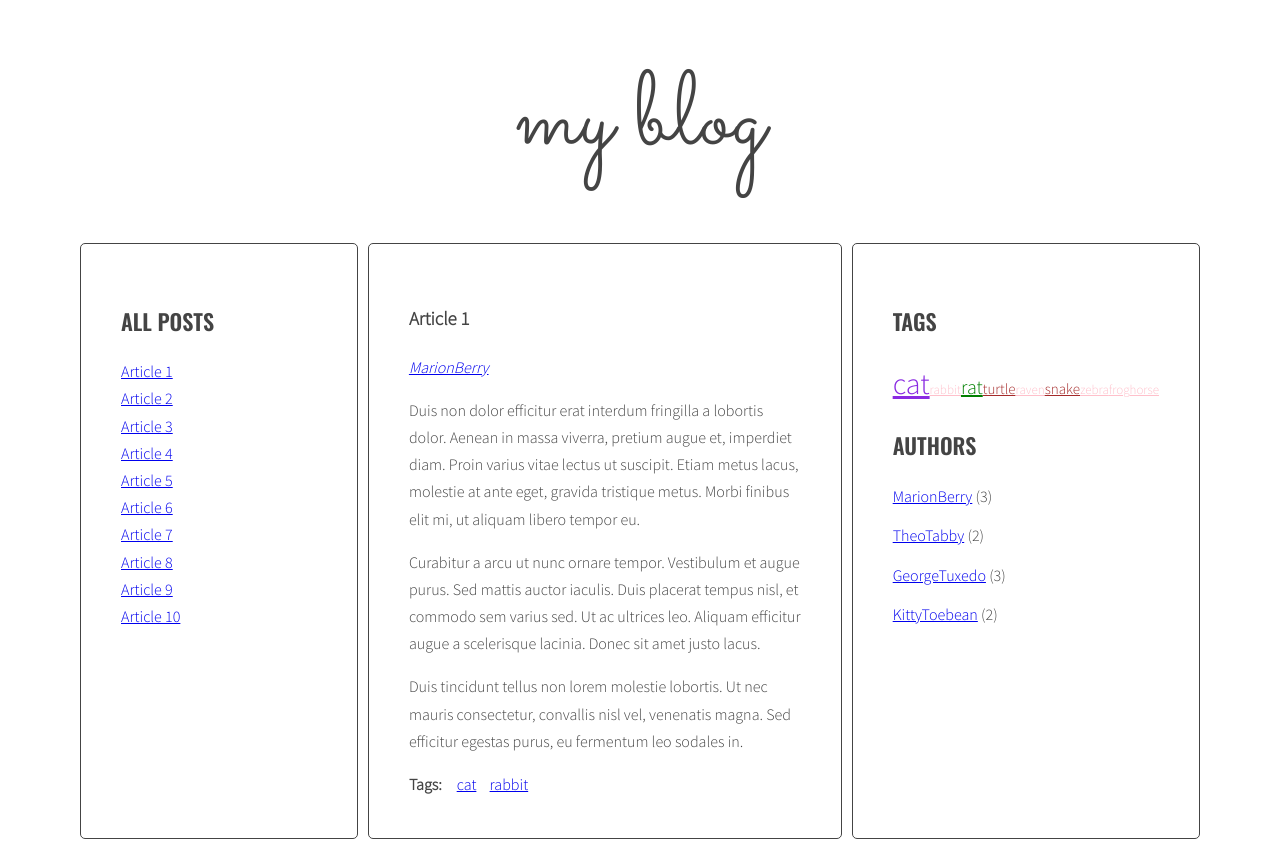
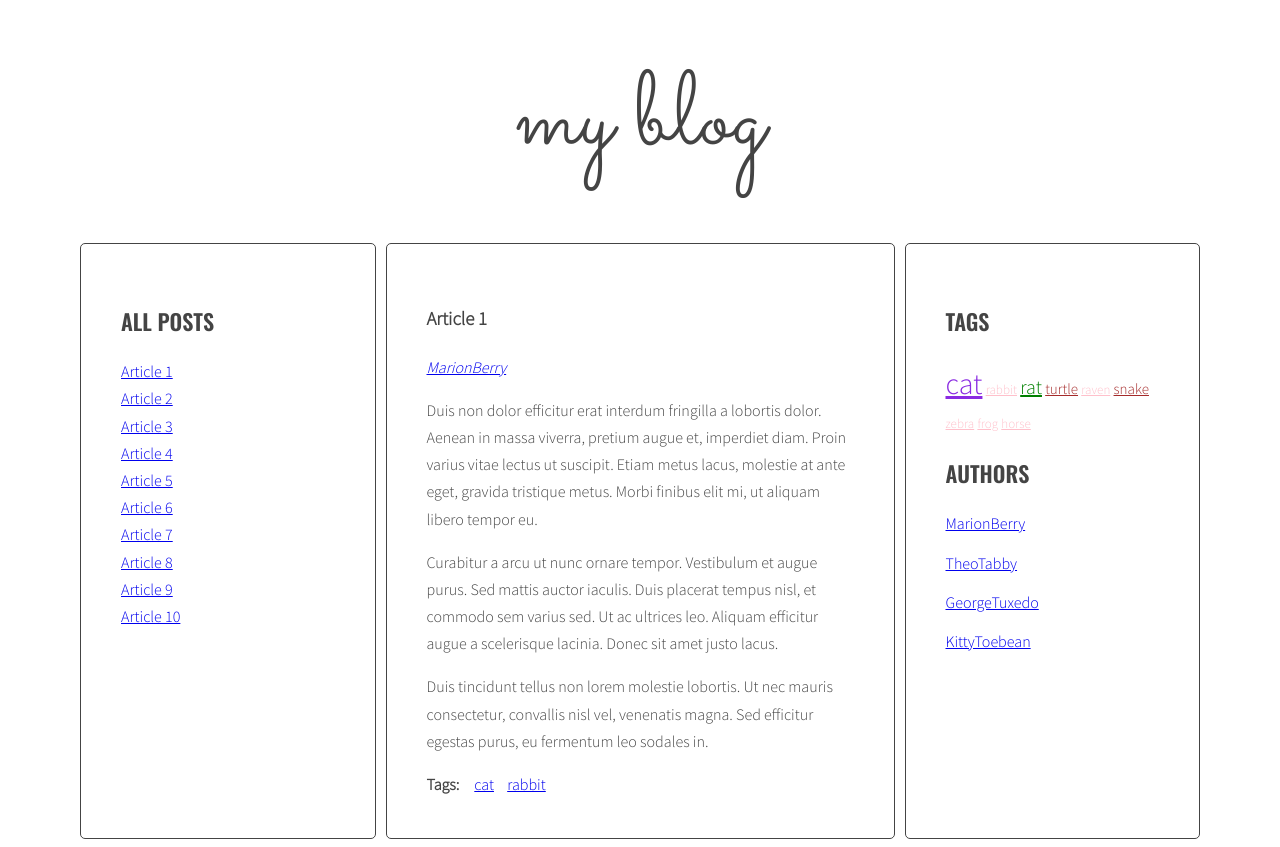
Before and after one commit to sonia-gus/javascript-blog, a website: page index.html in a window 1280 px wide. Drawn offline with nearby package versions, Linux system fonts and the light colour scheme.

Commit message:
add next html templates

```diff
--- a/index.html
+++ b/index.html
@@ -189,6 +189,16 @@
         <script id="template-article-link" type="text/x-handlebars-template">
           <li><a href="#{{ id }}"><span>{{ title }}</span></a></li>
         </script>
+        <script id="template-tag-cloud-link" type="text/x-handlebars-template">
+          {{#each tags}}
+          <li><a class="{{ className }}" href="#tag-{{ tag }}">{{ tag }}</a></li>
+          {{/each}}
+        </script>
+        <script id="template-author-list-link" type="text/x-handlebars-template">
+          {{#each authors}}
+          <li><a href="#author-{{ author }}">{{ author }}</a></li>
+          {{/each}}
+        </script>
         <script src="https://cdnjs.cloudflare.com/ajax/libs/handlebars.js/4.1.0/handlebars.min.js"></script>
         <script src="js/script.js"></script>
     </body>
--- a/js/script.js
+++ b/js/script.js
@@ -10,7 +10,9 @@
     optAuthorsListSelector = '.sidebar .authors'
 
     const templates = {
-      articleLink: Handlebars.compile(document.querySelector('#template-article-link').innerHTML)
+      articleLink: Handlebars.compile(document.querySelector('#template-article-link').innerHTML),
+      tagCloudLink: Handlebars.compile(document.querySelector('#template-tag-cloud-link').innerHTML),
+      authorsListLink: Handlebars.compile(document.querySelector('#template-author-list-link').innerHTML)
     };
 
   const titleClickHandler = function(event){
@@ -136,15 +138,18 @@
     const tagsParams = calculateTagsParams(allTags);
     console.log('tagsParams:', tagsParams);
     /* [NEW] create variable for all links HTML code */
-    let allTagsHTML = '';
+    const allTagsData = {tags: []};
     /* [NEW] START LOOP: for each tag in allTags: */
     for(let tag in allTags){
-      const linkHTML = '<li><a class="' + calculateTagClass(allTags[tag], tagsParams) + '" href="#tag-' + tag + '">' + tag + '</a></li>';
        /* [NEW] generate code of a link and add it to allTagsHTML */
-      allTagsHTML += linkHTML;
+       allTagsData.tags.push({
+        tag: tag,
+        count: allTags[tag],
+        className: calculateTagClass(allTags[tag], tagsParams)
+      });
     }
     /*[NEW] add HTML from allTagsHTML to tagList */
-    tagList.innerHTML = allTagsHTML;
+    tagList.innerHTML = templates.tagCloudLink(allTagsData);
   }
   generateTags();
 
@@ -207,12 +212,16 @@
             allAuthors[articleAuthor]++;
         }
     }
-    let allAuthorHTML = '';
+    const allAuthorsData = {authors: []};
     for(let author in allAuthors){
-      const linkHTML = '<li><a href="#tag-' + author + '">' + author + '</a>' + ' (' + allAuthors[author] + ') ' + '</li>';
-      allAuthorHTML += linkHTML;
+      allAuthorsData.authors.push({
+        author: author,
+        count: allAuthors[author]
+      });
+      /*const linkHTML = '<li><a href="#tag-' + author + '">' + author + '</a>' + ' (' + allAuthors[author] + ') ' + '</li>';*/
     }
-    authorsList.innerHTML = allAuthorHTML;
+    console.log(allAuthorsData);
+    authorsList.innerHTML = templates.authorsListLink(allAuthorsData);
   }
   generateAuthors();
 
```
